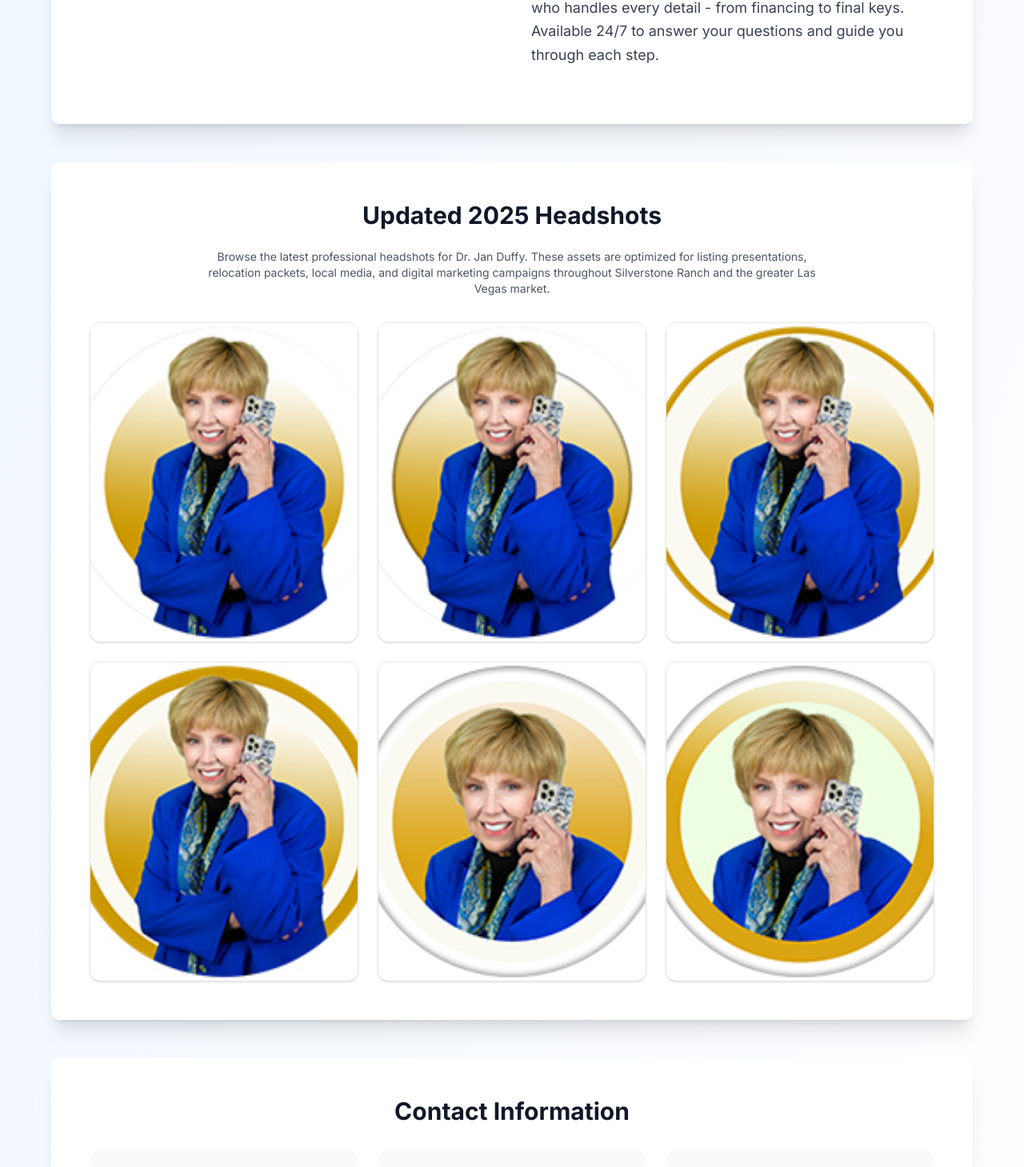
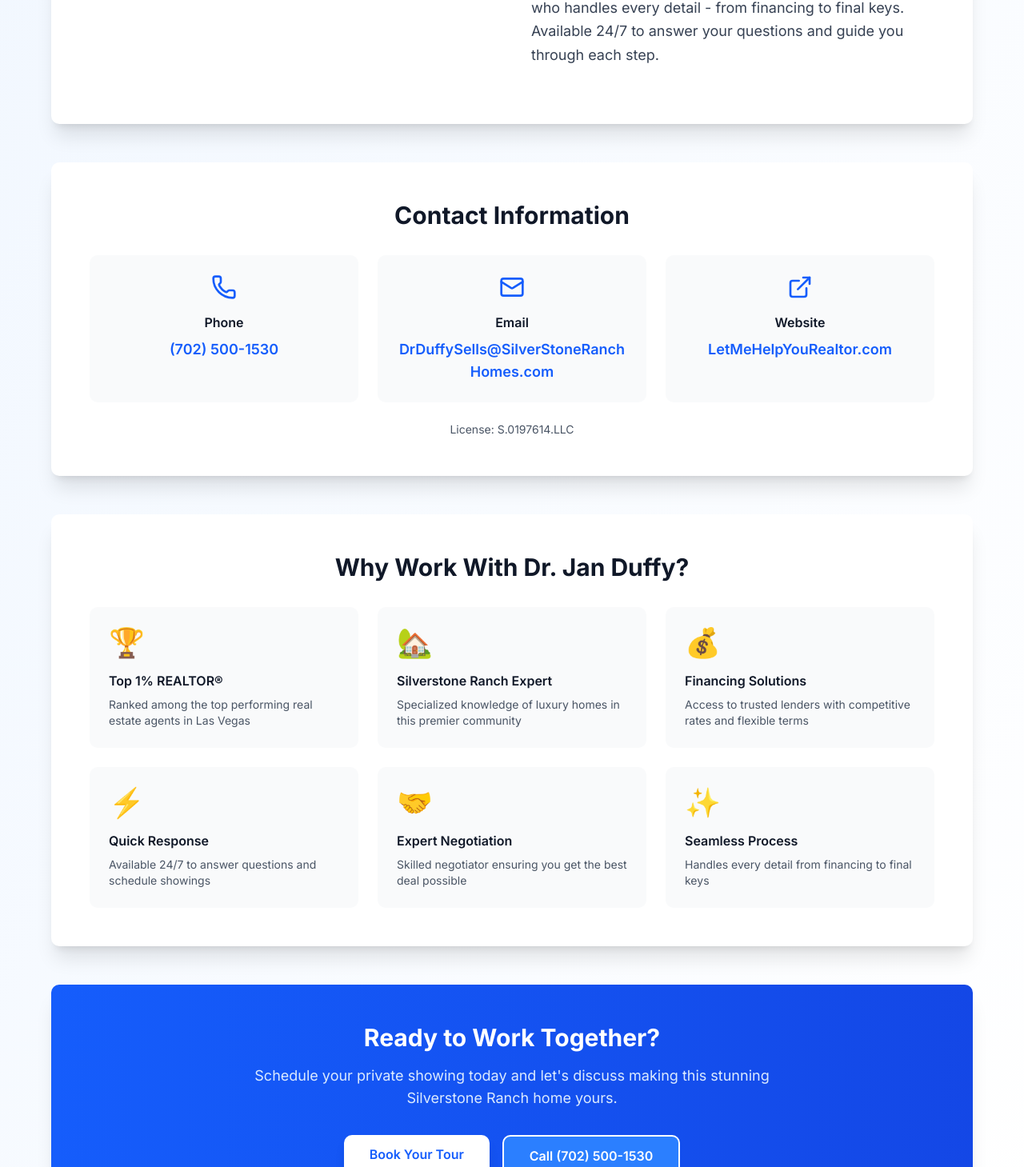
Before and after one commit to DrJanDuffy/silverstoneranchhomes.com, a Next.js app: page /agent in a window 1280 px wide. Shown: the part 1208-2667 px from the top of the page at 80% size. Built offline with nearby package versions, Linux system fonts and the light colour scheme.

Commit message:
Streamline agent imagery and remove headshot gallery

```diff
--- a/app/agent/page.tsx
+++ b/app/agent/page.tsx
@@ -3,33 +3,6 @@ import Link from 'next/link'
 import { Phone, Mail, ExternalLink } from 'lucide-react'
 
 export default function AgentPage() {
-  const headshots = [
-    {
-      src: '/images/agent/dr-jan-duffy-headshot-01.jpg',
-      caption: 'Studio portrait highlighting Dr. Duffy\'s client-first approach',
-    },
-    {
-      src: '/images/agent/dr-jan-duffy-headshot-02.jpg',
-      caption: 'Friendly headshot used across valuation and contact cards',
-    },
-    {
-      src: '/images/agent/dr-jan-duffy-headshot-03.jpg',
-      caption: 'Professional profile suited for relocation consultations',
-    },
-    {
-      src: '/images/agent/dr-jan-duffy-headshot-04.jpg',
-      caption: 'Neighborhood walk-through readiness',
-    },
-    {
-      src: '/images/agent/dr-jan-duffy-headshot-05.jpg',
-      caption: 'Community event presence in Centennial Hills',
-    },
-    {
-      src: '/images/agent/dr-jan-duffy-headshot-06.jpg',
-      caption: 'Media-ready portrait for market insights and podcasts',
-    },
-  ]
-
   return (
     <div className="min-h-screen bg-gradient-to-br from-blue-50 to-white py-20 px-4 sm:px-6 lg:px-8">
       <div className="mx-auto max-w-6xl">
@@ -48,7 +21,7 @@ export default function AgentPage() {
             <div className="relative">
               <div className="relative w-full aspect-square rounded-lg overflow-hidden shadow-xl bg-gray-200">
                 <Image
-                  src="/images/agent/dr-jan-duffy-headshot-01.jpg"
+                  src="/images/agent/dr-jan-duffy-headshot-04.jpg"
                   alt="Dr. Jan Duffy REALTOR"
                   fill
                   className="object-cover"
@@ -108,35 +81,6 @@ export default function AgentPage() {
                 each step.
               </p>
             </div>
-          </div>
-        </div>
-
-        <div className="bg-white rounded-lg shadow-xl p-8 md:p-12 mb-12">
-          <h2 className="text-3xl font-bold text-gray-900 mb-6 text-center">Updated 2025 Headshots</h2>
-          <p className="text-sm text-gray-600 max-w-3xl mx-auto text-center mb-8">
-            Browse the latest professional headshots for Dr. Jan Duffy. These assets are optimized for listing
-            presentations, relocation packets, local media, and digital marketing campaigns throughout Silverstone
-            Ranch and the greater Las Vegas market.
-          </p>
-          <div className="grid gap-6 sm:grid-cols-2 lg:grid-cols-3">
-            {headshots.map((photo) => (
-              <figure
-                key={photo.src}
-                className="overflow-hidden rounded-xl border border-gray-200 bg-gray-50 shadow-sm transition hover:shadow-lg"
-              >
-                <Image
-                  src={photo.src}
-                  alt={photo.caption}
-                  width={600}
-                  height={750}
-                  className="h-full w-full object-cover"
-                  sizes="(min-width: 1024px) 33vw, (min-width: 640px) 50vw, 100vw"
-                />
-                <figcaption className="px-4 py-3 text-sm text-gray-600">
-                  {photo.caption}
-                </figcaption>
-              </figure>
-            ))}
           </div>
         </div>
 
--- a/app/home-valuation/page.tsx
+++ b/app/home-valuation/page.tsx
@@ -284,7 +284,7 @@ export default function HomeValuationPage() {
                   <div className="flex-shrink-0">
                     <div className="w-16 h-16 bg-gray-200 rounded-full overflow-hidden">
                       <img
-                        src="/images/agent/dr-jan-duffy-headshot-02.jpg"
+                        src="/images/agent/dr-jan-duffy-headshot-03.jpg"
                         alt="Dr. Jan Duffy"
                         className="w-full h-full object-cover"
                       />
--- a/app/request-info/page.tsx
+++ b/app/request-info/page.tsx
@@ -256,7 +256,7 @@ export default function RequestInfoPage() {
                   <div className="flex-shrink-0">
                     <div className="w-16 h-16 bg-gray-200 rounded-full overflow-hidden">
                       <img
-                        src="/images/agent/dr-jan-duffy-headshot-03.jpg"
+                        src="/images/agent/dr-jan-duffy-headshot-04.jpg"
                         alt="Dr. Jan Duffy"
                         className="w-full h-full object-cover"
                       />
--- a/components/AgentProfile.tsx
+++ b/components/AgentProfile.tsx
@@ -13,9 +13,9 @@ export default function AgentProfile() {
           <div className="relative">
             <div className="relative w-full aspect-square overflow-hidden rounded-lg bg-gray-200 shadow-xl">
               <picture>
-                <source srcSet="/images/agent/dr-jan-duffy-headshot-01.jpg" type="image/jpeg" />
+                <source srcSet="/images/agent/dr-jan-duffy-headshot-02.jpg" type="image/jpeg" />
                 <img
-                  src="/images/agent/dr-jan-duffy-headshot-01.jpg"
+                  src="/images/agent/dr-jan-duffy-headshot-02.jpg"
                   alt="Portrait of Dr. Jan Duffy, Las Vegas REALTOR"
                   className="h-full w-full object-cover"
                   loading="lazy"
```
